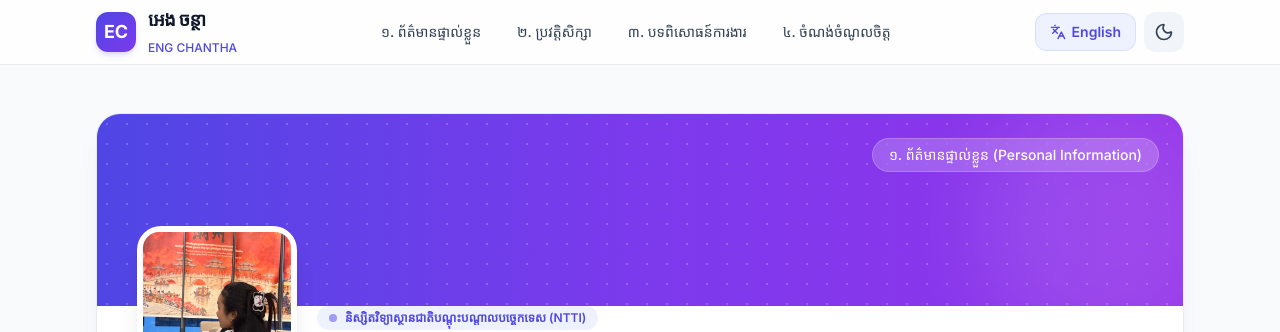
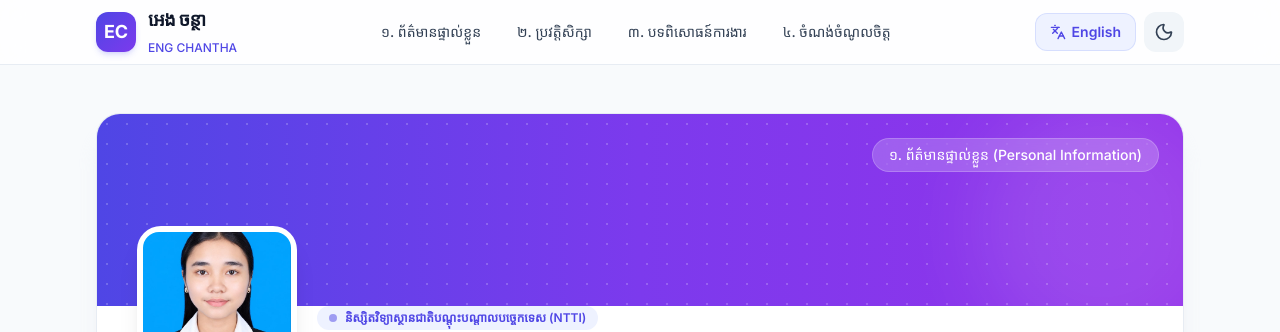
Before and after one commit to parkjaeha1827-jpg/chantha-cv-test-codekh1234, a plain HTML site: page index.html in a window 1280 px wide. Shown: the top 332 px of the page. Drawn offline with nearby package versions, Linux system fonts and the light colour scheme; a web font is replaced by a local one.

Commit message:
Update profile image source in index.html

```diff
--- a/index.html
+++ b/index.html
@@ -139,7 +139,7 @@
                         <div class="flex flex-col sm:flex-row sm:items-end gap-5">
                             <div class="relative group w-32 h-32 sm:w-40 sm:h-40 rounded-3xl p-1.5 bg-white dark:bg-slate-900 shadow-xl">
                                 <img id="profile-img"
-                                     src="chantha.jpg"
+                                     src="chantha12.jpg"
                                      onerror="this.src='https://placehold.co/400x400/4f46e5/ffffff?text=ENG+CHANTHA'"
                                      alt="អេង ចន្ថា - ENG CHANTHA"
                                      class="w-full h-full object-cover rounded-2xl">
```
